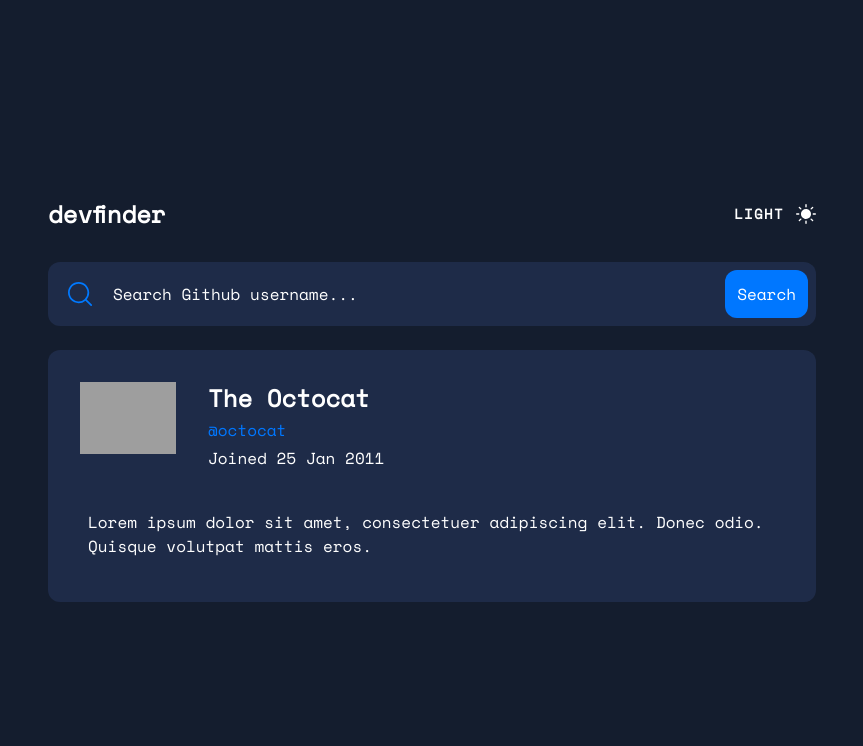
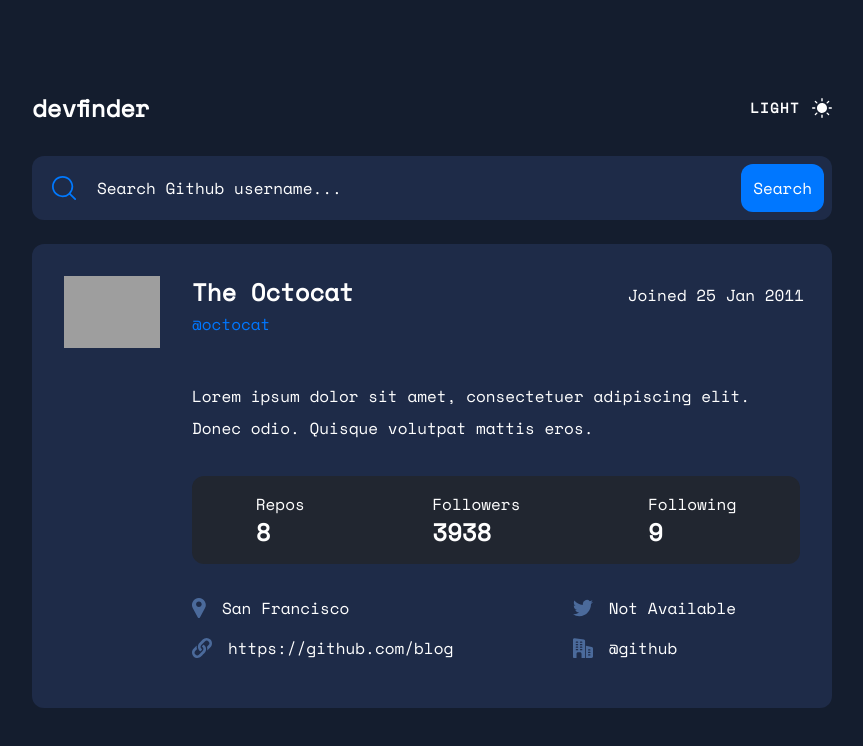
Before and after one commit to noneofurbuzz/github-user-search-app, a React (Vite) app: page / in a window 1280 px wide. Shown: the top 746 px of the page, without its empty margins (208-1071 px from the left). Built offline with nearby package versions, Linux system fonts and the light colour scheme; grey boxes are pictures that could not be loaded.

Commit message:
Add styles

```diff
--- a/src/App.jsx
+++ b/src/App.jsx
@@ -16,16 +16,16 @@
     })
   }
   return (
-    <div className="bg-dark-navy-blue w-full min-h-screen flex flex-col justify-center items-center">
-      <div className="xs:w-5/6 sm:w-3/4 lg:w-3/5 w-full max-w-full">
+    <div className="bg-dark-navy-blue w-full min-h-screen flex flex-col justify-center items-center py-20">
+      <div className="w-11/12 xs:w-5/6 sm:w-3/4 lg:w-120 ">
        <Navbar />
        </div>
-       <div className="xs:w-5/6 w-full max-w-full sm:w-3/4 lg:w-3/5 max-w-508">
+       <div className="xs:w-5/6 w-11/12 sm:w-3/4 lg:w-120">
         <Searchbar
         onChange = {handleUser}
         user = {user.username}/>
        </div>
-       <div className="xs:w-5/6 w-full max-w-full sm:w-3/4 lg:w-3/5 max-w-508">
+       <div className="xs:w-5/6 w-11/12 sm:w-3/4 lg:w-120">
         <Profile
         user = {user.username}/>
        </div>
--- a/src/components/Profile.jsx
+++ b/src/components/Profile.jsx
@@ -4,7 +4,7 @@
     const [profile,setProfile] = useState({
         picture : "/images/profile.svg",
         name : "The Octocat",
-        username: "@octocat",
+        username: "octocat",
         bio: "Lorem ipsum dolor sit amet, consectetuer adipiscing elit. Donec odio. Quisque volutpat mattis eros.",
         repo : 8,
         followers: 3938,
@@ -12,22 +12,63 @@
         location:"San Francisco",
         twitter: "Not Available",
         blog: "https://github.com/blog",
-        company: "GitHub",
+        company: "github",
         date :   "25 Jan 2011"
     })
     return(
-        <div className="text-white bg-navy-blue rounded-xl mt-6 flex">
-            <img src={profile.picture} alt="avatar" className=" flex-shrink-0 w-24 mx-8 my-8 self-baseline"/>
-            <div className="my-8 m">
-            <div className="flex flex-col mr-3">
+        <div className="text-white bg-navy-blue rounded-xl mt-6 flex ">
+            <img src={profile.picture} alt="avatar" className=" flex-shrink-0 w-16 mx-6 my-8 self-baseline sm:w-24 sm:mx-8" />
+            <div className="my-8 mr-4">
+            <div className="flex flex-col mr-3 lg:flex-row lg:items-baseline lg:justify-between">
             <div>
-            <p className="font-bold text-2xl mb-1">{profile.name}</p>
-            <p className="text-blue mb-1">{profile.username}</p>
+            <p className="font-bold text-lg mb-1 sm:text-2xl">{profile.name}</p>
+            <p className="text-blue mb-1 text-xs sm:text-base">@{profile.username}</p>
             </div>
-            <p className="">Joined {profile.date}</p>
+            <p className="text-xs sm:text-base">Joined {profile.date}</p>
            </div>
-           <div className="mt-10 -ml-20">
-            <p className="my-3 -ml-10 mr-4">{profile.bio}</p>
+           <div className="mt-6 sm:mt-10 -ml-20 text-xs sm:text-base lg:ml-0">
+            <p className="mr-4 sm:-ml-12 leading-loose lg:ml-0">{profile.bio}</p>
+            <div className="bg-dark-navy-blue-2 flex mr-4 justify-around mt-8 sm:-ml-12 rounded-xl py-4 lg:ml-0">
+                <div className="flex flex-col">
+                    <p>Repos</p>
+                    <p className="font-bold text-lg sm:text-2xl mx-auto sm:mx-0">{profile.repo}</p>
+                </div>
+                <div className="flex flex-col">
+                    <p>Followers</p>
+                    <p className="font-bold text-lg sm:text-2xl mx-auto sm:mx-0">{profile.followers}</p>
+                </div>
+                <div className="flex flex-col">
+                    <p>Following</p>
+                    <p className="font-bold text-lg sm:text-2xl mx-auto sm:mx-0">{profile.following}</p>
+                </div>
+            </div>
+            <div className="flex flex-col sm:-ml-12 md:flex-row md:justify-between lg:ml-0">
+                <div className="flex flex-col mt-8">
+                <div className="flex items-center mb-4">
+                <svg height="20" width="14" xmlns="http://www.w3.org/2000/svg"><path d="M12.797 3.425C11.584 1.33 9.427.05 7.03.002a7.483 7.483 0 00-.308 0C4.325.05 2.17 1.33.955 3.425a6.963 6.963 0 00-.09 6.88l4.959 9.077.007.012c.218.38.609.606 1.045.606.437 0 .828-.226 1.046-.606l.007-.012 4.96-9.077a6.963 6.963 0 00-.092-6.88zm-5.92 5.638c-1.552 0-2.813-1.262-2.813-2.813s1.261-2.812 2.812-2.812S9.69 4.699 9.69 6.25 8.427 9.063 6.876 9.063z" fill="#4b6a9b"/></svg>
+                <p className="ml-4">{profile.location}</p>
+                </div>
+                <div className="flex items-center mb-4">
+                    <svg height="20" width="20" xmlns="http://www.w3.org/2000/svg">
+                    <g fill="#4b6a9b">
+                        <path d="M7.404 5.012c-2.355 2.437-1.841 6.482.857 8.273.089.06.207.048.283-.027.568-.555 1.049-1.093 1.47-1.776a.213.213 0 00-.084-.3A2.743 2.743 0 018.878 10.1a2.64 2.64 0 01-.223-1.803c.168-.815 1.043-1.573 1.711-2.274l-.004-.002 2.504-2.555a2.568 2.568 0 013.648-.019 2.6 2.6 0 01.037 3.666l-1.517 1.56a.266.266 0 00-.06.273c.35 1.012.435 2.44.201 3.519-.006.03.031.05.053.028l3.228-3.295c2.062-2.105 2.044-5.531-.04-7.615a5.416 5.416 0 00-7.691.04L7.417 4.998l-.013.014z" />
+                        <path d="M13.439 13.75a.401.401 0 00.006-.003c.659-1.204.788-2.586.48-3.933l-.002.002-.001-.001a5.434 5.434 0 00-2.19-3.124.3.3 0 00-.333.015c-.553.448-1.095 1.021-1.452 1.754a.243.243 0 00.096.317c.415.24.79.593 1.04 1.061h.001c.196.33.388.958.263 1.632-.116.894-1.019 1.714-1.736 2.453-.546.559-1.935 1.974-2.49 2.542a2.6 2.6 0 01-3.666.037 2.6 2.6 0 01-.038-3.666l1.521-1.564A.266.266 0 005 11.004c-.338-1.036-.43-2.432-.217-3.51.006-.03-.031-.049-.053-.027l-3.179 3.245c-2.083 2.126-2.066 5.588.04 7.693 2.125 2.083 5.57 2.048 7.653-.078.723-.81 3.821-3.678 4.195-4.577z" />
+                    </g>
+                   </svg>
+                   <p className="ml-4">{profile.blog}</p>
+                   </div>
+                   </div>
+                <div className="flex flex-col md:mt-8 md:mr-20">
+                    <div className="flex items-center mb-4">
+                    <svg height="18" width="20" xmlns="http://www.w3.org/2000/svg"><path d="M20 2.799a8.549 8.549 0 01-2.363.647 4.077 4.077 0 001.804-2.266 8.194 8.194 0 01-2.6.993A4.099 4.099 0 009.75 4.977c0 .324.027.637.095.934-3.409-.166-6.425-1.8-8.452-4.288a4.128 4.128 0 00-.56 2.072c0 1.42.73 2.679 1.82 3.408A4.05 4.05 0 01.8 6.598v.045a4.119 4.119 0 003.285 4.028 4.092 4.092 0 01-1.075.135c-.263 0-.528-.015-.776-.07.531 1.624 2.038 2.818 3.831 2.857A8.239 8.239 0 01.981 15.34 7.68 7.68 0 010 15.285a11.543 11.543 0 006.29 1.84c7.545 0 11.67-6.25 11.67-11.667 0-.182-.006-.357-.015-.53A8.18 8.18 0 0020 2.798z" fill="#4b6a9b"/></svg>
+                   <p className="ml-4">{profile.twitter}</p>
+                    </div>
+                    <div className="flex items-center">
+                    <svg height="20" width="20" xmlns="http://www.w3.org/2000/svg"><g fill="#4b6a9b"><path d="M10.858 1.558L1.7.167A1.477 1.477 0 00.517.492 1.49 1.49 0 000 1.608v17.559c0 .458.375.833.833.833h2.709v-4.375c0-.808.65-1.458 1.458-1.458h2.083c.809 0 1.459.65 1.459 1.458V20h3.541V3a1.46 1.46 0 00-1.225-1.442zM4.583 12.292h-1.25a.625.625 0 010-1.25h1.25a.625.625 0 010 1.25zm0-2.5h-1.25a.625.625 0 010-1.25h1.25a.625.625 0 010 1.25zm0-2.5h-1.25a.625.625 0 010-1.25h1.25a.625.625 0 010 1.25zm0-2.5h-1.25a.625.625 0 010-1.25h1.25a.625.625 0 010 1.25zm4.167 7.5H7.5a.625.625 0 010-1.25h1.25a.625.625 0 010 1.25zm0-2.5H7.5a.625.625 0 010-1.25h1.25a.625.625 0 010 1.25zm0-2.5H7.5a.625.625 0 010-1.25h1.25a.625.625 0 010 1.25zm0-2.5H7.5a.625.625 0 010-1.25h1.25a.625.625 0 010 1.25zM18.85 9.035l-5.933-1.242V20h5.625A1.46 1.46 0 0020 18.542V10.46c0-.688-.47-1.274-1.15-1.425zM16.875 17.5h-1.25a.625.625 0 010-1.25h1.25a.625.625 0 010 1.25zm0-2.5h-1.25a.625.625 0 010-1.25h1.25a.625.625 0 010 1.25zm0-2.5h-1.25a.625.625 0 010-1.25h1.25a.625.625 0 010 1.25z"/></g></svg>
+                    <p className="ml-4">@{profile.company}</p>
+                    </div>
+                </div>
+            </div>
             </div>
             </div>
         </div>
--- a/src/components/Searchbar.jsx
+++ b/src/components/Searchbar.jsx
@@ -2,13 +2,12 @@
 
 
     return(
-    <div className="bg-navy-blue flex justify-between rounded-xl mt-8">
+    <div className="bg-navy-blue flex justify-between rounded-xl mt-8 text-xs sm:text-base ">
         <div className="flex w-full py-3 ml-5 mr-2 500:mr-3 ">
         <img src="/images/icon-search.svg" alt="icon-search" className="mr-3 self-center 500:mr-5"/>
-        <input type="text" className="bg-navy-blue text-white w-full outline-none placeholder-white text-ellipsis" name="username" placeholder="Search Github username..." value={prop.user} onChange={prop.onChange}/>
+        <input type="text" className="bg-navy-blue text-white w-full outline-none tracking-tighter placeholder-white text-ellipsis 500:tracking-normal" name="username" placeholder="Search Github username..." value={prop.user} onChange={prop.onChange} autoComplete="off" spellCheck = "false"/>
         </div>
         <button className="bg-blue text-white rounded-xl p-3 my-2 mr-2">Search</button>
-        <p>{prop.user}</p>
     </div>
     )
 }
--- a/tailwind.config.js
+++ b/tailwind.config.js
@@ -29,11 +29,9 @@
         "884":"884px"
       },
       width:{
-        "100":"30rem"
+        "100":"30rem",
+        "120":"50rem"
       },
-      minWidth:{
-        "508":"508px"
-      }
       },
   plugins: [],
 }
```
